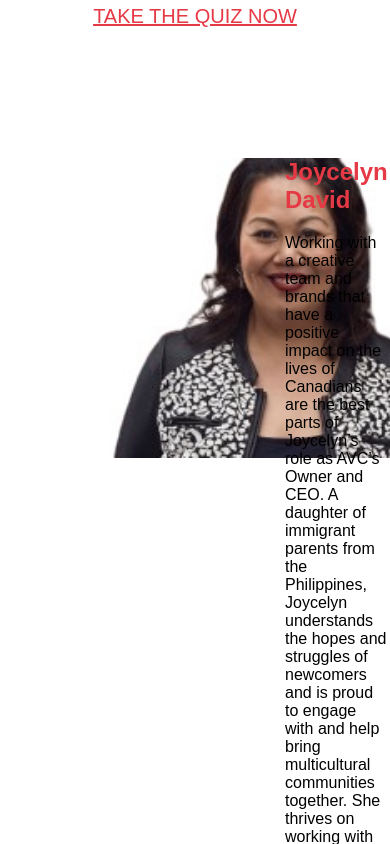
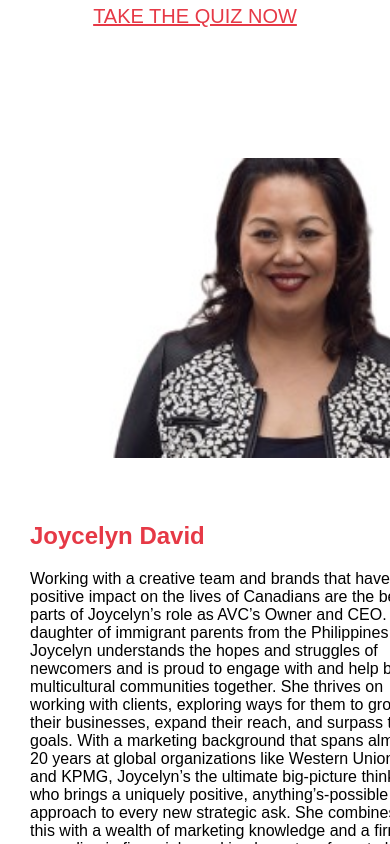
Before and after one commit to MeEtSoNi-lab/Multicultural_Quotient-, a React (Create React App) app in the folder multicultural-app/: page / in a window 390 px wide. Shown: the part 1200-2044 px from the top of the page. Built offline with nearby package versions, Linux system fonts and the light colour scheme.

Commit message:
Added Responsive design

```diff
--- a/multicultural-app/src/components/home/home.css
+++ b/multicultural-app/src/components/home/home.css
@@ -290,6 +290,31 @@
       .survey-popup-content{
         max-width: 100%;
       }
+
+
+      .home-fourth-container{
+        width: 100%;
+        display: block;
+        margin-bottom: 100px;
+      }
+      .home-fourth-container-photo{
+        width: 100%;
+        text-align: center;
+
+      }
+      .home-fourth-container-photo img{
+            width: 500px;
+            height: 300px;
+      }
+
+
+      .home-fourth-container-info{
+        width: 100%;
+        display: flex;
+        flex-direction: column;
+        gap: 20px;
+
+      }
   }
 
   /* Media Query for Mobile Phones (max-width: 480px) */
```
